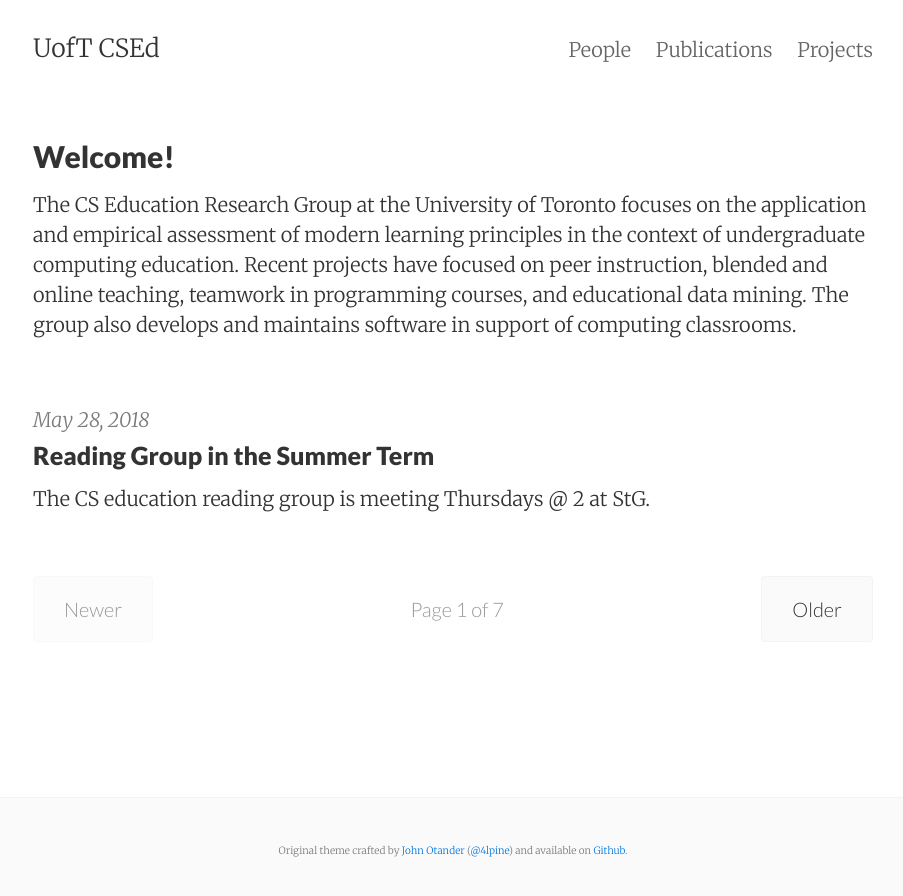
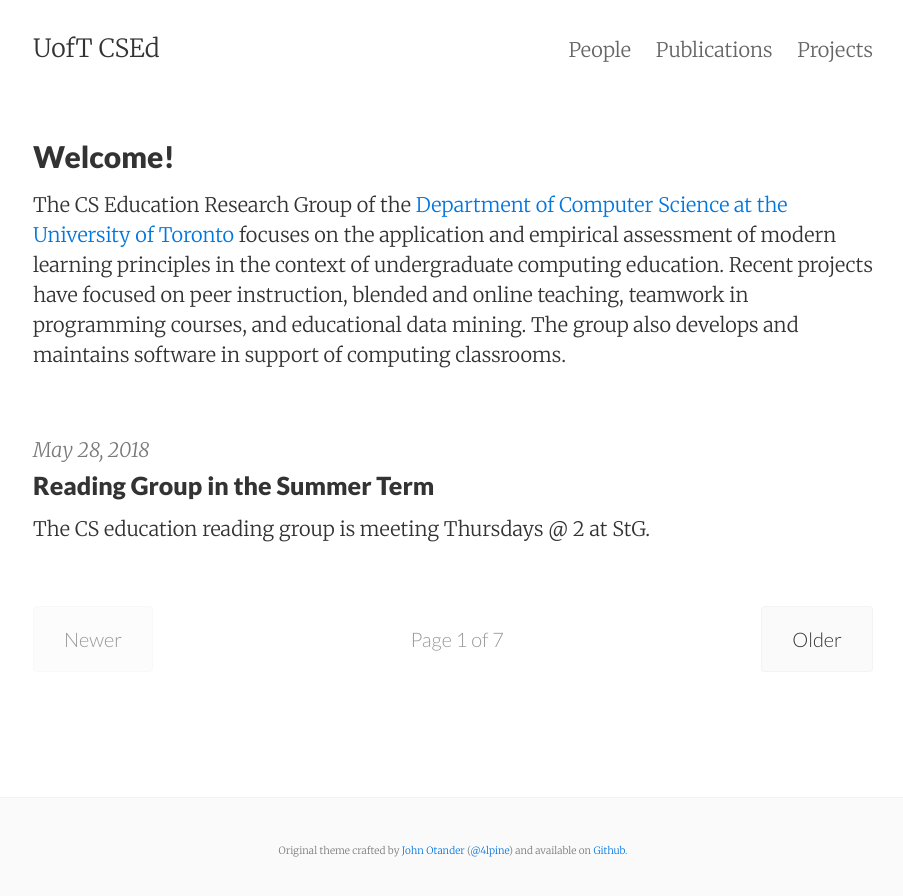
Before and after one commit to uoftcsed/uoftcsed.github.io, a Jekyll site: the page built from index.html, in a window 1280 px wide. Shown: the top 896 px of the page, without its empty margins (187-1090 px from the left). Built offline with Jekyll 4.4.1, drawn with Linux system fonts in a browser that asks for light colours; the list of posts is cut into pages by our own code.

Commit message:
Adding link back to DCS

```diff
--- a/index.html
+++ b/index.html
@@ -7,8 +7,8 @@ layout: default
 
   <h2>Welcome!</h2>
   <p>
-    The CS Education Research Group at the University of Toronto focuses
-    on the application
+    The CS Education Research Group of the <a href="http://web.cs.toronto.edu/research/areas.htm">
+    Department of Computer Science at the University of Toronto</a> focuses on the application
     and empirical assessment of modern learning principles in the context
     of undergraduate computing education. Recent projects have focused
     on peer instruction, blended and online teaching, teamwork in
```
